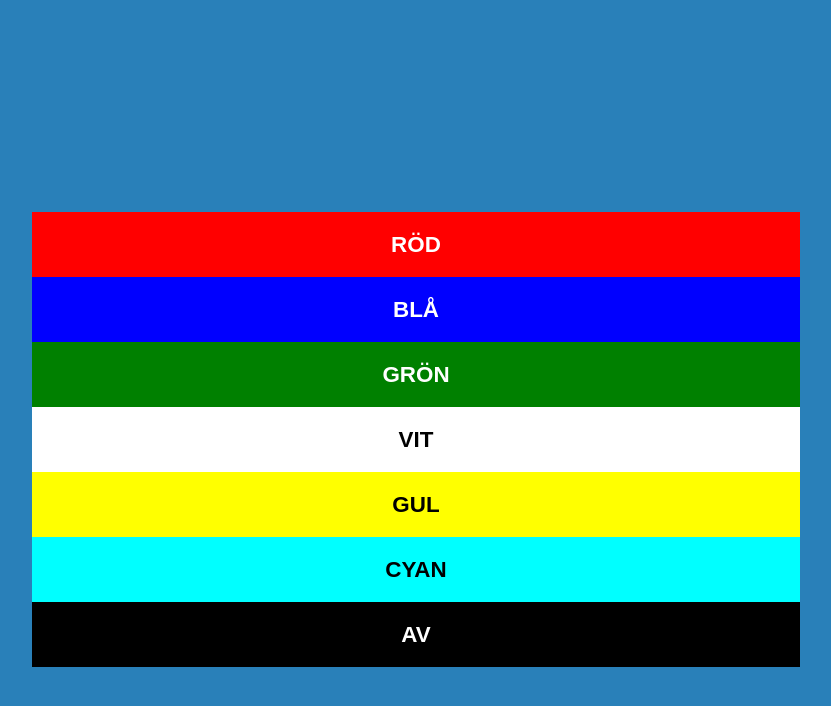
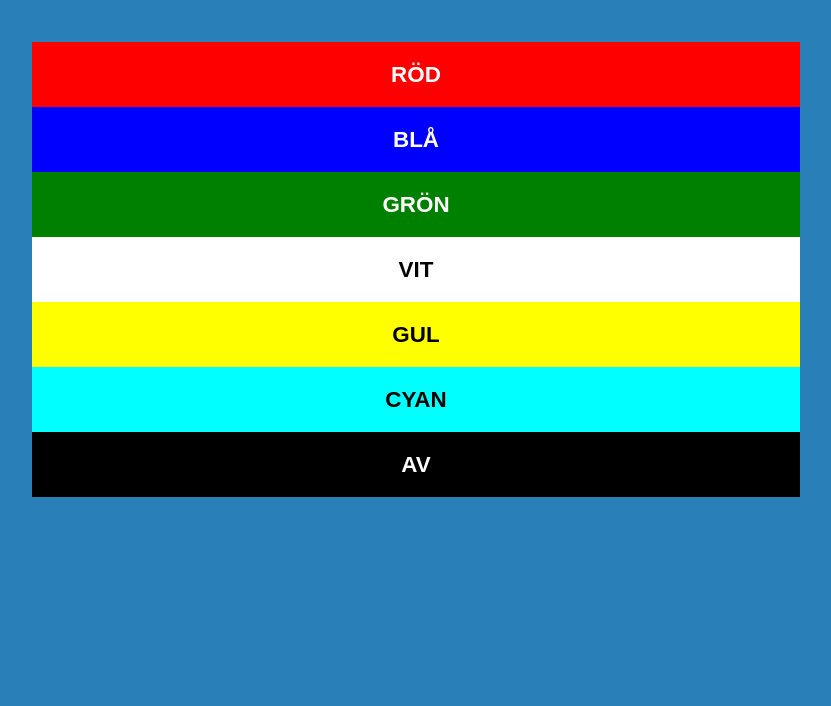
Before and after one commit to dermike/tessel-xmas-lights, a plain HTML site: page index.html in a window 1280 px wide. Shown: the whole page, without its empty margins (224-1055 px from the left). Drawn offline with nearby package versions, Linux system fonts and the light colour scheme.

Commit message:
make button list start from top instead of vertical center

```diff
--- a/css/app.css
+++ b/css/app.css
@@ -4,14 +4,13 @@ body {
 }
 
 #yo {
-  height: 460px;
   width: 768px;
   max-width: 100%;
 }
 
-.vertical-center {
+.center {
   position: absolute;
-  top: 0; right: 0; bottom: 0; left: 0;
+  top: 0; right: 0; left: 0;
   margin: auto;
 }
 
--- a/index.html
+++ b/index.html
@@ -32,7 +32,7 @@
   </head>
   <body>
 
-    <div id="yo" class="vertical-center">
+    <div id="yo" class="center">
       <div id="status"></div>
       <button class="button expand" style="background-color: red;" onclick="setColor('red');">R&ouml;d</button>
       <button class="button expand" style="background-color: blue;" onclick="setColor('blue');">Bl&aring;</button>
```
